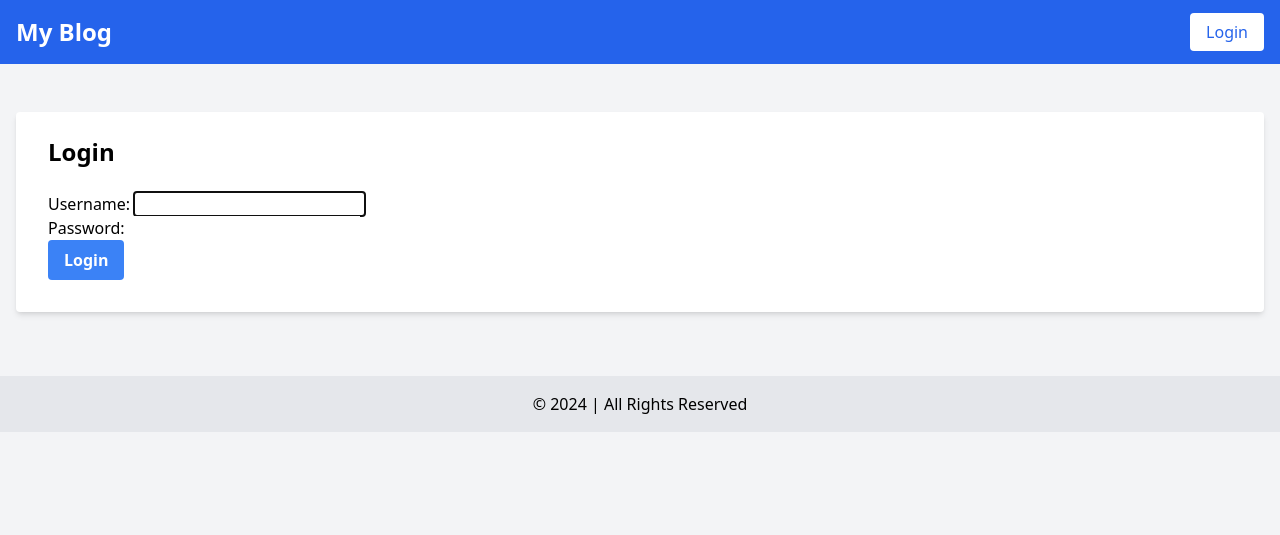
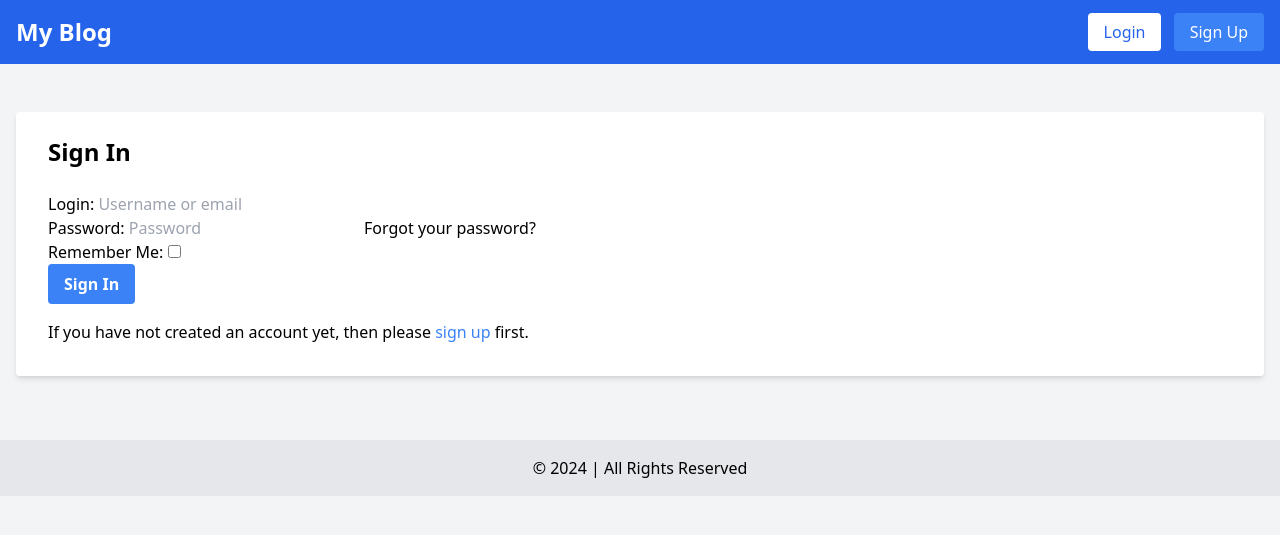
Before and after one commit to seun-otosho/MyGratefulJar, a Django app: a page that uses blog/templates/blog/base.html in a window 1280 px wide. Shown: the top 535 px of the page. Run offline with Django 5.2, Linux system fonts and the light colour scheme; parts of the project's set-up code (start-up, migrations or seed data) failed here and were passed over; some libraries are stand-ins or nearby versions.

Commit message:
all auth and comments tested

```diff
--- a/blog/templates/blog/base.html
+++ b/blog/templates/blog/base.html
@@ -14,9 +14,10 @@
         <div>
             {% if user.is_authenticated %}
                 <span class="mr-4">Hello, {{ user.username }}</span>
-                <a href="{% url 'logout' %}" class="bg-white text-blue-600 px-4 py-2 rounded">Logout</a>
+                <a href="{% url 'account_logout' %}" class="bg-white text-blue-600 px-4 py-2 rounded">Logout</a>
             {% else %}
-                <a href="{% url 'login' %}" class="bg-white text-blue-600 px-4 py-2 rounded">Login</a>
+                <a href="{% url 'account_login' %}" class="bg-white text-blue-600 px-4 py-2 rounded mr-2">Login</a>
+                <a href="{% url 'account_signup' %}" class="bg-blue-500 text-white px-4 py-2 rounded">Sign Up</a>
             {% endif %}
         </div>
     </nav>
--- /dev/null
+++ b/config/templates/account/login.html
@@ -0,0 +1,23 @@
+{% extends "blog/base.html" %}
+{% load i18n %}
+{% load account socialaccount %}
+
+{% block content %}
+    <div class="bg-white shadow-md rounded px-8 pt-6 pb-8 mb-4 flex flex-col">
+        <h1 class="text-2xl font-bold mb-6">{% trans "Sign In" %}</h1>
+
+        <form class="login" method="POST" action="{% url 'account_login' %}">
+            {% csrf_token %}
+            {{ form.as_p }}
+            {% if redirect_field_value %}
+                <input type="hidden" name="{{ redirect_field_name }}" value="{{ redirect_field_value }}" />
+            {% endif %}
+            <button class="bg-blue-500 hover:bg-blue-700 text-white font-bold py-2 px-4 rounded focus:outline-none focus:shadow-outline" type="submit">{% trans "Sign In" %}</button>
+        </form>
+
+        <p class="mt-4">
+            {% blocktrans %}If you have not created an account yet, then please
+                <a class="text-blue-500 hover:text-blue-700" href="{{ signup_url }}">sign up</a> first.{% endblocktrans %}
+        </p>
+    </div>
+{% endblock %}
--- a/config/urls.py
+++ b/config/urls.py
@@ -17,10 +17,10 @@
     path("documents/", include(wagtaildocs_urls)),
     path("search/", search_views.search, name="search"),
 
+    path('', include('allauth.urls')),
+
     path("blog/", include(blog_urls)),
 
-    path('login/', auth_views.LoginView.as_view(), name='login'),
-    path('logout/', auth_views.LogoutView.as_view(), name='logout'),
 ]
 
 
--- a/requirements.txt
+++ b/requirements.txt
@@ -2,3 +2,4 @@
 wagtail>=6.1,<6.2
 django-countries
 django-tailwind[reload]
+django-allauth
```
Also changed, not shown: config/settings/base.py (+24 -3 lines), config/templates/account/logout.html (added, +18 -0 lines), config/templates/account/signup.html (added, +21 -0 lines).
